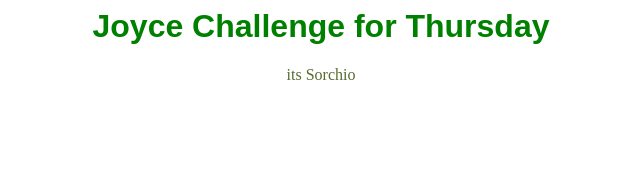
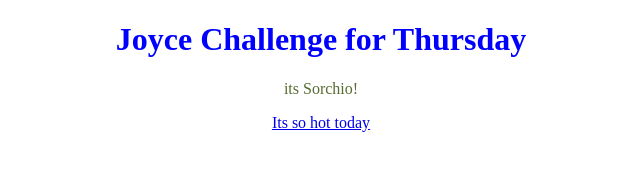
Before and after one commit to JoyceMarieStack/100daysofcode, a plain HTML site: page index.html in a window 1280 px wide. Shown: the whole page, without its empty margins (319-959 px from the left). Drawn offline with Linux system fonts and the light colour scheme.

Commit message:
lesson 30

```diff
--- a/index.html
+++ b/index.html
@@ -1,6 +1,26 @@
+<!DOCTYPE html>
+
 <html>
-  <h1 style="font-family: sans-serif; text-align: center; color: green">
-    Joyce Challenge for Thursday
-  </h1>
-  <p style="text-align: center; color: darkolivegreen">its Sorchio</p>
+  <head>
+    <style>
+      p {
+        color: darkolivegreen;
+        text-align: center;
+      }
+
+      h1 {
+        text-align: center;
+        color: blue;
+      }
+    </style>
+
+    <title>100 Days Web Development</title>
+  </head>
+  <body>
+    <h1>Joyce Challenge for Thursday</h1>
+    <p>its Sorchio!</p>
+    <p>
+      <a href="https://www.bbc.co.uk/weather">Its so hot today</a>
+    </p>
+  </body>
 </html>
```
